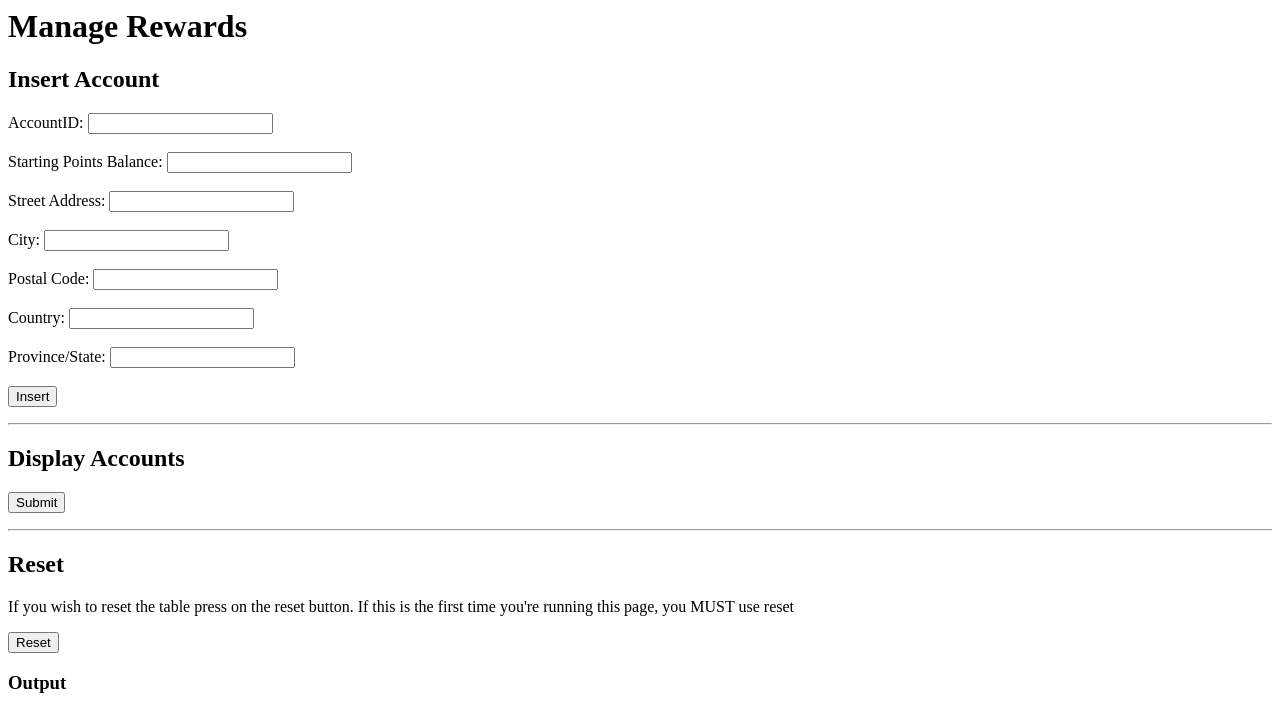
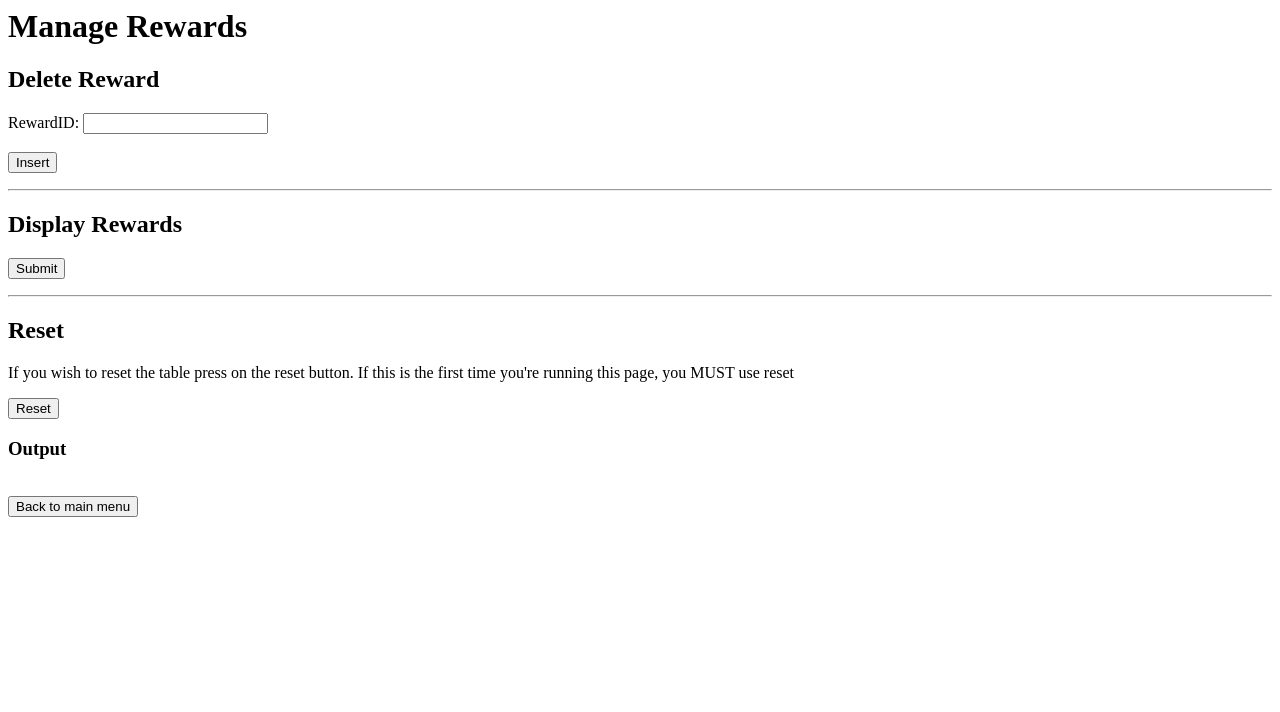
Before and after one commit to jkwok2/RewardsDatabase, a PHP site: page /reward.php in a window 1280 px wide. Shown: the top 712 px of the page. Run offline with PHP 8.4, Linux system fonts and the light colour scheme.

```diff
--- a/account-controller.php
+++ b/account-controller.php
@@ -64,7 +64,7 @@ function handleGETRequest() {
     }
 }
 
-if (isset($_POST['deleteAccount']) || isset($_POST['insertSubmit'])) {
+if (isset($_POST['insertSubmit'])) {
     handlePOSTRequest();
 } else if (isset($_GET['displayAccountRequest']) || isset($_GET['displayTupleRequest'])) {
     handleGETRequest();
--- a/reward-controller.php
+++ b/reward-controller.php
@@ -4,7 +4,7 @@ require_once 'util.php';
 function handleDisplayRequest() {
     global $db_conn;
 
-    $result = executePlainSQL("SELECT a1.accountID, a1.pointBalance, a1.streetAddress, a1.city, a2.postalCode, a2.country, a2.provinceState FROM Account1 a1, Account2 a2 WHERE a1.postalCode = a2.postalCode");
+    $result = executePlainSQL("SELECT * FROM Reward");
     // $result = executePlainSQL("SELECT * FROM Account1");
 
     printResult($result);
@@ -14,22 +14,9 @@ function handleInsertRequest() {
     global $db_conn;
 
     //Getting the values from user and insert data into the table
-    $tuple = array (
-        ":bind1" => $_POST['accountID'],
-        ":bind2" => $_POST['pointsBalance'],
-        ":bind3" => $_POST['streetAddress'],
-        ":bind4" => $_POST['city'],
-        ":bind5" => $_POST['postalCode'],
-        ":bind6" => $_POST['country'],
-        ":bind7" => $_POST['provinceState']
-    );
+    $rewardToRemove = $_POST['rewardID'];
 
-    $alltuples = array (
-        $tuple
-    );
-
-    executeBoundSQL("insert into Account1 values (:bind1, :bind2, :bind3, :bind4, :bind5, :bind6)", $alltuples);
-    executeBoundSQL("insert into Account2 values (:bind5, :bind6, :bind7)", $alltuples);
+    executePlainSQL("DELETE FROM Reward WHERE rewardID = ");
     OCICommit($db_conn);
 }
 
--- a/reward.php
+++ b/reward.php
@@ -4,23 +4,17 @@ require 'util.php';
 ?>
 <h1>Manage Rewards</h1>
 
-<h2>Insert Account</h2>
+<h2>Delete Reward</h2>
 <form method="POST" action="reward.php"> <!--refresh page when submitted-->
     <input type="hidden" id="insertQueryRequest" name="insertQueryRequest">
-    AccountID: <input type="text" name="accountID"> <br /><br />
-    Starting Points Balance: <input type="text" name="pointsBalance"> <br /><br />
-    Street Address: <input type="text" name="streetAddress"> <br /><br />
-    City: <input type="text" name="city"> <br /><br />
-    Postal Code: <input type="text" name="postalCode"> <br /><br />
-    Country: <input type="text" name="country"> <br /><br />
-    Province/State: <input type="text" name="provinceState"> <br /><br />
+    RewardID: <input type="text" name="rewardID"> <br /><br />
 
     <input type="submit" value="Insert" name="insertSubmit"></p>
 </form>
 
 <hr />
 
-<h2>Display Accounts</h2>
+<h2>Display Rewards</h2>
 <form method="GET" action="reward.php"> <!--refresh page when submitted-->
     <input type="hidden" id="displayTupleRequest" name="displayTupleRequest">
     <input type="submit" name="displayTuples"></p>
```
Also changed, not shown: account.php (+4 -4 lines).
